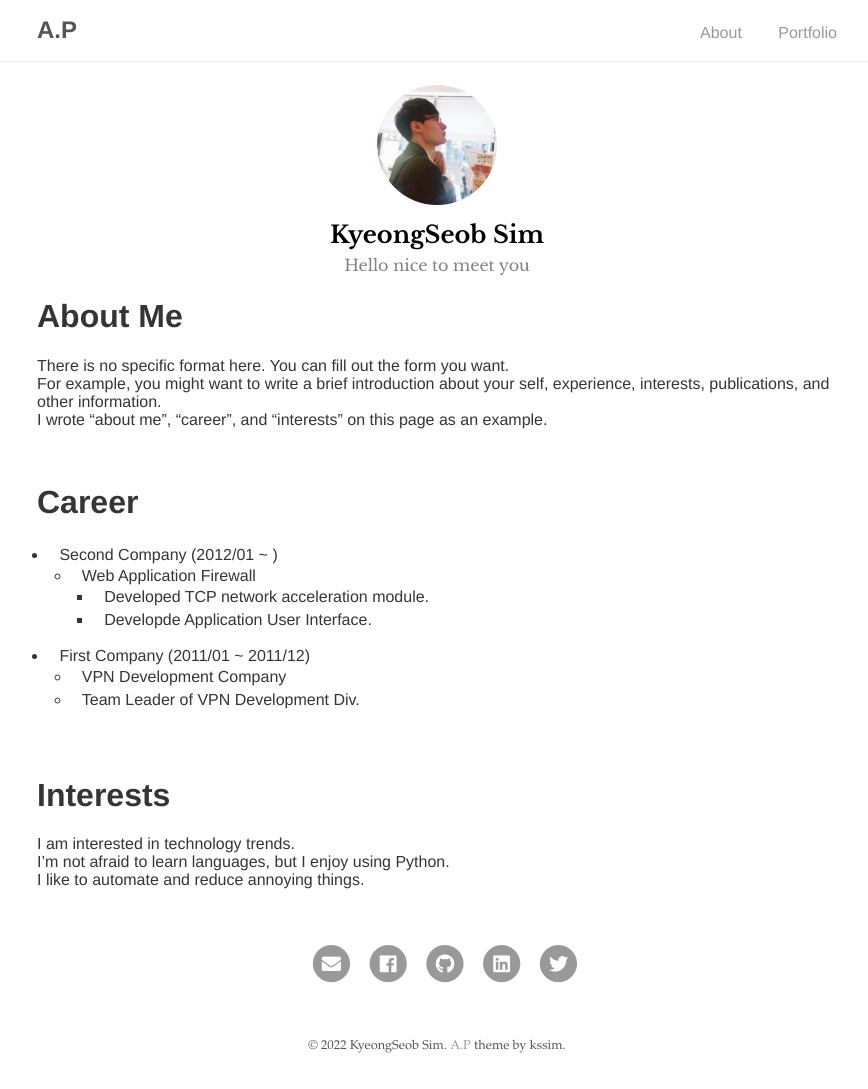
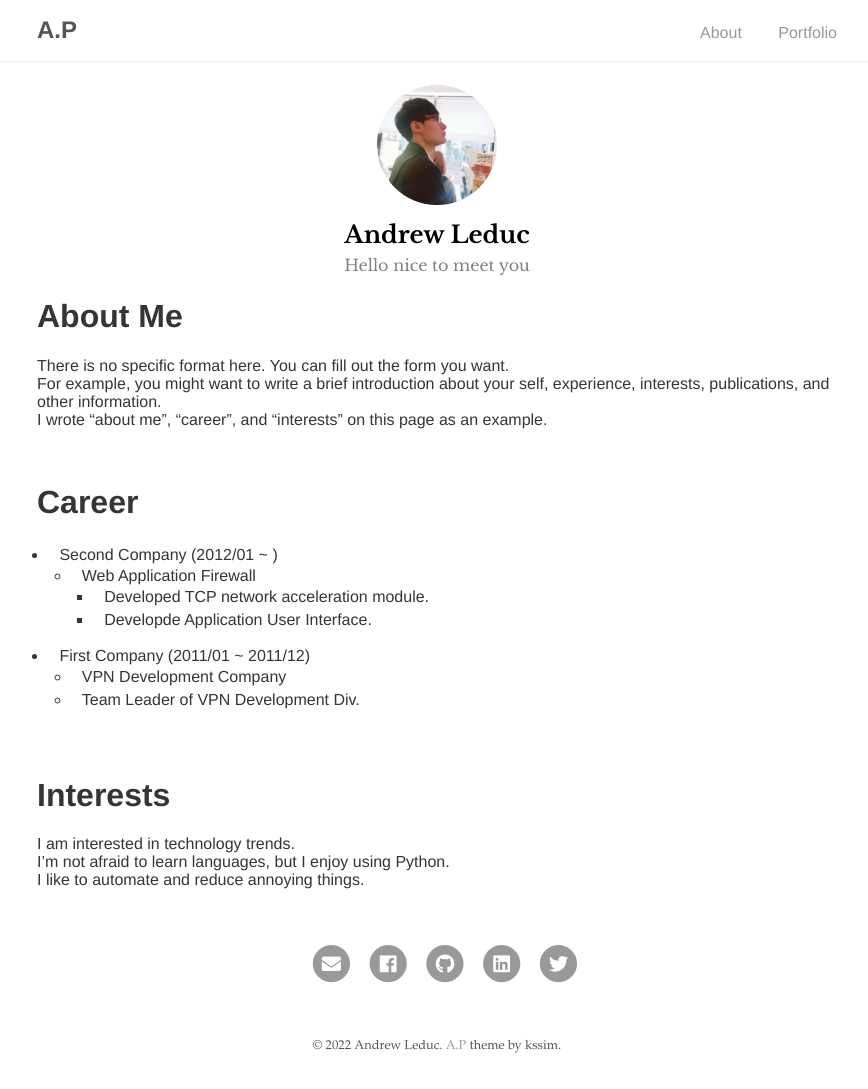
Before and after one commit to Andrew-Leduc/Andrew-Leduc.github.io, a Jekyll site: the page built from index.md, in a window 1280 px wide. Shown: the whole page, without its empty margins (203-1071 px from the left). Built offline with Jekyll 4.4.1, drawn with Linux system fonts in a browser that asks for light colours; our own code applies the rules of GitHub Pages for plain Markdown files.

Commit message:
code preprint

```diff
--- a/Gemfile
+++ b/Gemfile
@@ -1,4 +1,4 @@
 # frozen_string_literal: true
 
-source "https://rubygems.org"
+source 'https://rubygems.org'
 gem 'github-pages', group: :jekyll_plugins
--- a/_config.yml
+++ b/_config.yml
@@ -1,12 +1,12 @@
 # Site settings
 title: A.P
-baseurl: "/ap"
+baseurl: ""
 url: "https://kssim.github.io"
 google_analytics: # Tracking ID, e.g. "UA-000000-01"
 
 # Author
 author:
-  name: KyeongSeob Sim
+  name: Andrew Leduc
   desc: Hello nice to meet you
   email: ksub0912@gmail.com
   selfie: assets/img/profile.jpg
```
Also changed, not shown: 10 other files.
